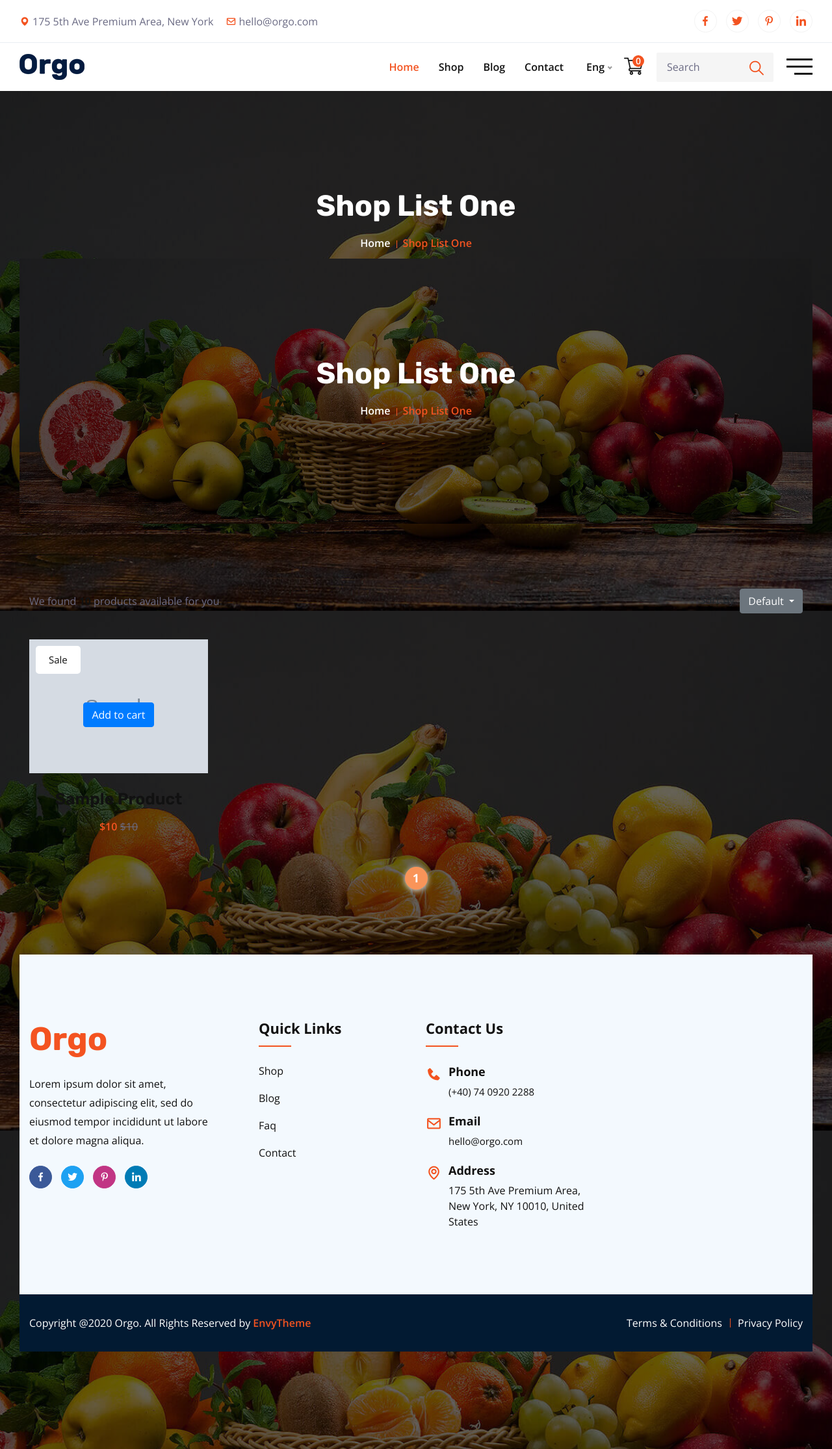
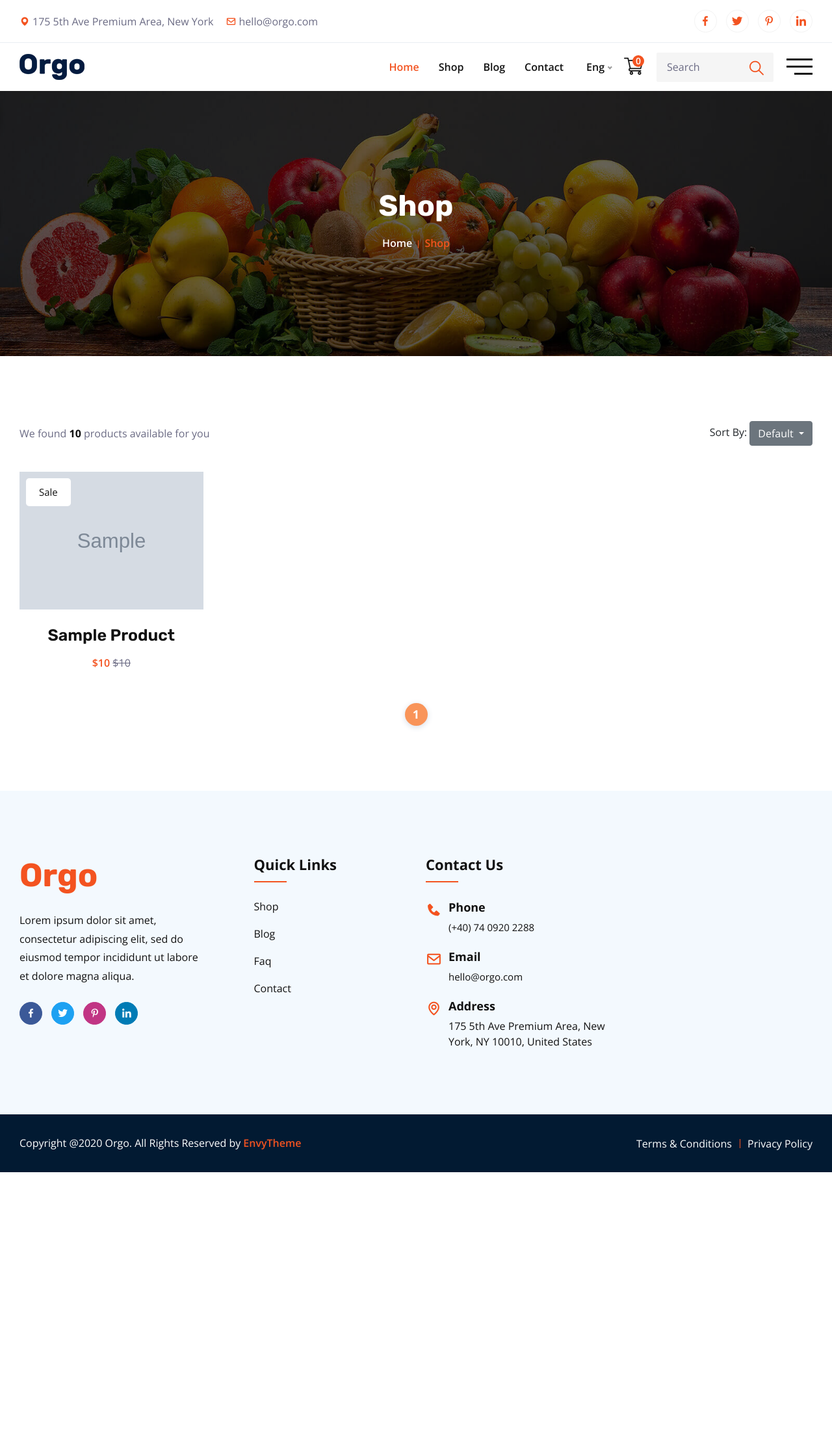
Before and after one commit to Amankaium/pybeelog, a Django app: page /shop/ in a window 1280 px wide. Shown: the whole page at 65% size. After the commit the page ends 1804 px from the top, so only its background shows below. Run offline with Django 4.2, Linux system fonts and the light colour scheme; tables that the repository leaves empty hold one stand-in row (values such as "Sample post"); grey boxes marked "Sample" are stand-in pictures; parts of the project's set-up code (start-up, migrations or seed data) failed here and were passed over; some libraries are stand-ins or nearby versions.

Commit message:
fixed shop

```diff
--- a/shop/templates/shop/shop.html
+++ b/shop/templates/shop/shop.html
@@ -1,45 +1,24 @@
 {% extends 'base.html' %}
+    {% block page %}
 
-
-{% block page %}
-    <!-- Start Page Banner -->
         <div class="page-banner-area">
             <div class="d-table">
                 <div class="d-table-cell">
                     <div class="container">
                         <div class="page-banner-content">
-                        <h2>Shop List One</h2>
+                            <h2>Shop</h2>
                             <ul>
                                 <li>
-                                <a href="index.html">Home</a>
+                                    <a href="{% url 'homepage' %}">Home</a>
                                 </li>
-                            <li>Shop List One</li>
+                                <li>Shop</li>
                             </ul>
-
-
-        <!-- Start Page Banner -->
-        <div class="page-banner-area">
-            <div class="d-table">
-                <div class="d-table-cell">
-                    <div class="container">
-                        <div class="page-banner-content">
-                            <h2>Shop List One</h2>
-                            <ul>
-                                <li>
-                                    <a href="index.html">Home</a>
-                                </li>
-                                <li>Shop List One</li>
-                            </ul>
-                        </div>
-
                         </div>
                     </div>
                 </div>
             </div>
         </div>
-    <!-- End Page Banner -->
 
-    <!-- Start Top Products Area -->
         <section class="top-products-area pt-100 pb-100">
             <div class="container">
                 <div class="orgo-grid-sorting row align-items-center">
@@ -53,17 +32,14 @@
 
                             <div class="box sort pull-right">
                               <span>Sort By:</span>
-                            <button class="btn btn-secondary dropdown-toggle" type="button" id="dropdownMenuButton"
-                                    data-toggle="dropdown" aria-haspopup="true" aria-expanded="false">
+                              <button class="btn btn-secondary dropdown-toggle" type="button" id="dropdownMenuButton" data-toggle="dropdown" aria-haspopup="true" aria-expanded="false">
                                 Default
                               </button>
                              <ul class="dropdown-menu" role="menu" aria-labelledby="dropdownMenuButton">
                                 <li class="dropdown-item"><input type="submit" name="orderby" value="Default"></li>
                                 <li class="dropdown-item"><input type="submit" name="orderby" value="Popularity"></li>
-                                <li class="dropdown-item"><input type="submit" name="orderby"
-                                                                 value="Price: low to high"></li>
-                                <li class="dropdown-item"><input type="submit" name="orderby"
-                                                                 value="Price: high to low"></li>
+                                <li class="dropdown-item"><input type="submit" name="orderby" value="Price: low to high"></li>
+                                <li class="dropdown-item"><input type="submit" name="orderby" value="Price: high to low"></li>
                              </ul>
                             </div>
                         </form>
@@ -71,41 +47,27 @@
                 </div>
 
                 <div class="row">
+
                     {% for product in products %}
                     <div class="col-lg-3 col-md-6">
                         <div class="top-products-item">
                             <div class="products-image">
-                                <a href="{{ product.get_absolute_url }}"><img src="{{ product.img.url }}" alt="image"
-                                                                              height="650" width="650"></a>
-
+                                <a href="{{ product.get_absolute_url }}"><img src="{{ product.img.url }}" alt="image" height="650" width="650"></a>
 
                                 <ul class="products-action">
 
-                                    <form action="{% url 'cart:cart_add' product.id %}" method="post" >
+                                    <form action="{% url 'cart_add' product.id %}" method="post" id="product-{{ product.id }}">
                                         {% csrf_token %}
-                                        {{ form }}
-                                        <input type="submit" class="btn btn-primary" value="Add to cart">
                                     </form>
+                                    <li>
+                                        <a href="#" onclick="document.getElementById('product-{{ product.id }}').submit(); return false;" data-tooltip="tooltip" data-placement="top" title="Add to Cart"><i class="flaticon-shopping-cart"></i></a>
+                                    </li>
 
-                                    <li>
-                                        <a href="#" data-tooltip="tooltip" data-placement="top" title="Quick View"
-                                           data-toggle="modal" data-target="#productsQuickView">
-                                            <i class="flaticon-search"></i>
-                                        </a>
-                                    </li>
-                                    <li>
-                                        <a href="#"
-                                           onclick="document.getElementById('cartform').submit(); return false;"
-                                           data-tooltip="tooltip" data-placement="top" title="Add to Cart"><i
-                                                class="flaticon-shopping-cart"></i></a>
-                                    </li>
                                 </ul>
-
                                 <div class="sale">
                                     <span>Sale</span>
                                 </div>
                             </div>
-
                             <div class="products-content">
                                 <h3>
                                     <a href="{{ product.get_absolute_url }}">{{ product.title }}</a>
@@ -119,8 +81,6 @@
                         </div>
                     </div>
                     {% endfor %}
-
-
 
                     <div class="col-lg-12 col-md-12">
                         <div class="pagination-area">
@@ -148,5 +108,4 @@
                 </div>
             </div>
         </section>
-
     {% endblock %}
```
Also changed, not shown: shop/templates/shop/shop-details.html (+11 -22 lines), shop/migrations/0004_alter_product_options_alter_product_img.py (added). Lines whose indentation alone changed are shown as unchanged.
